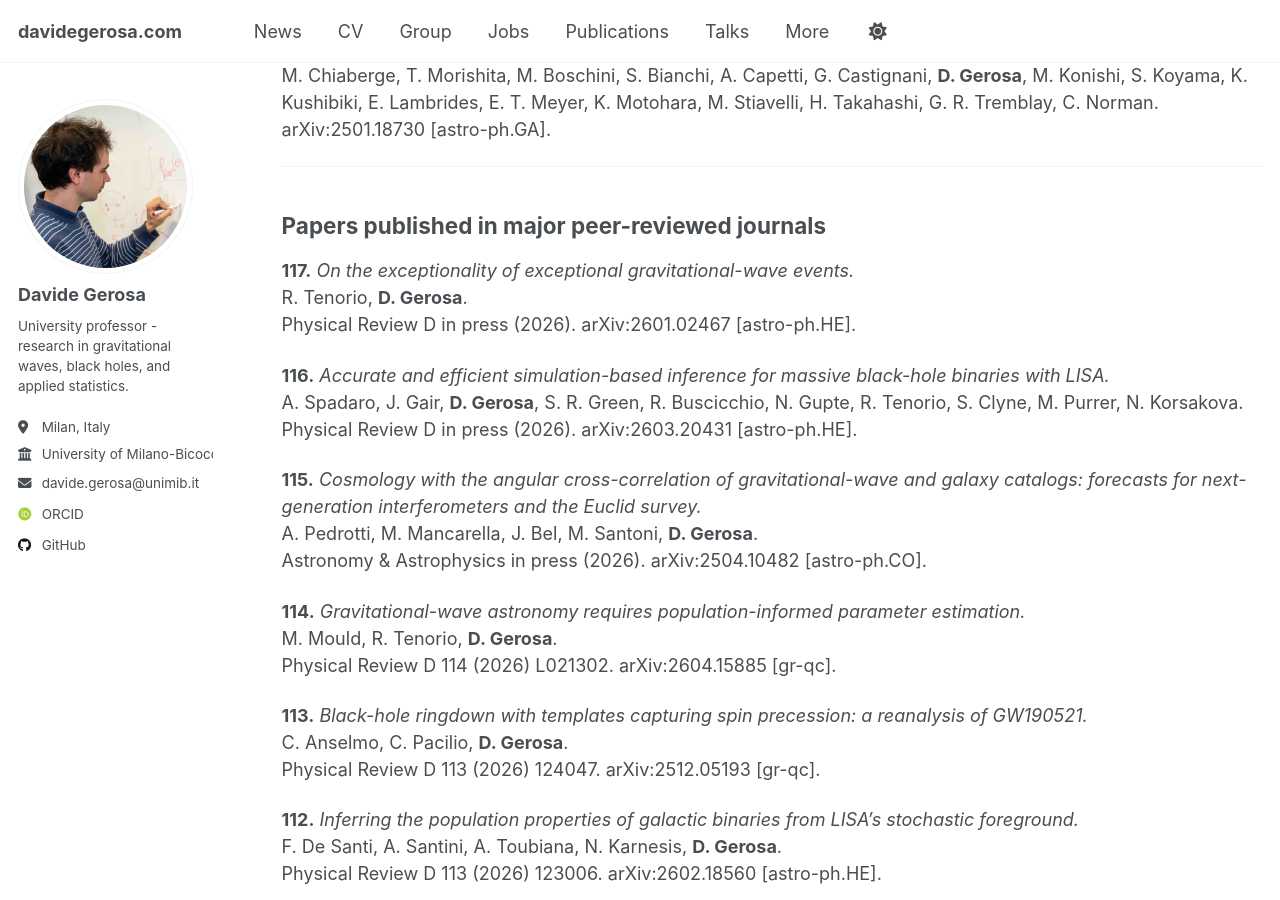
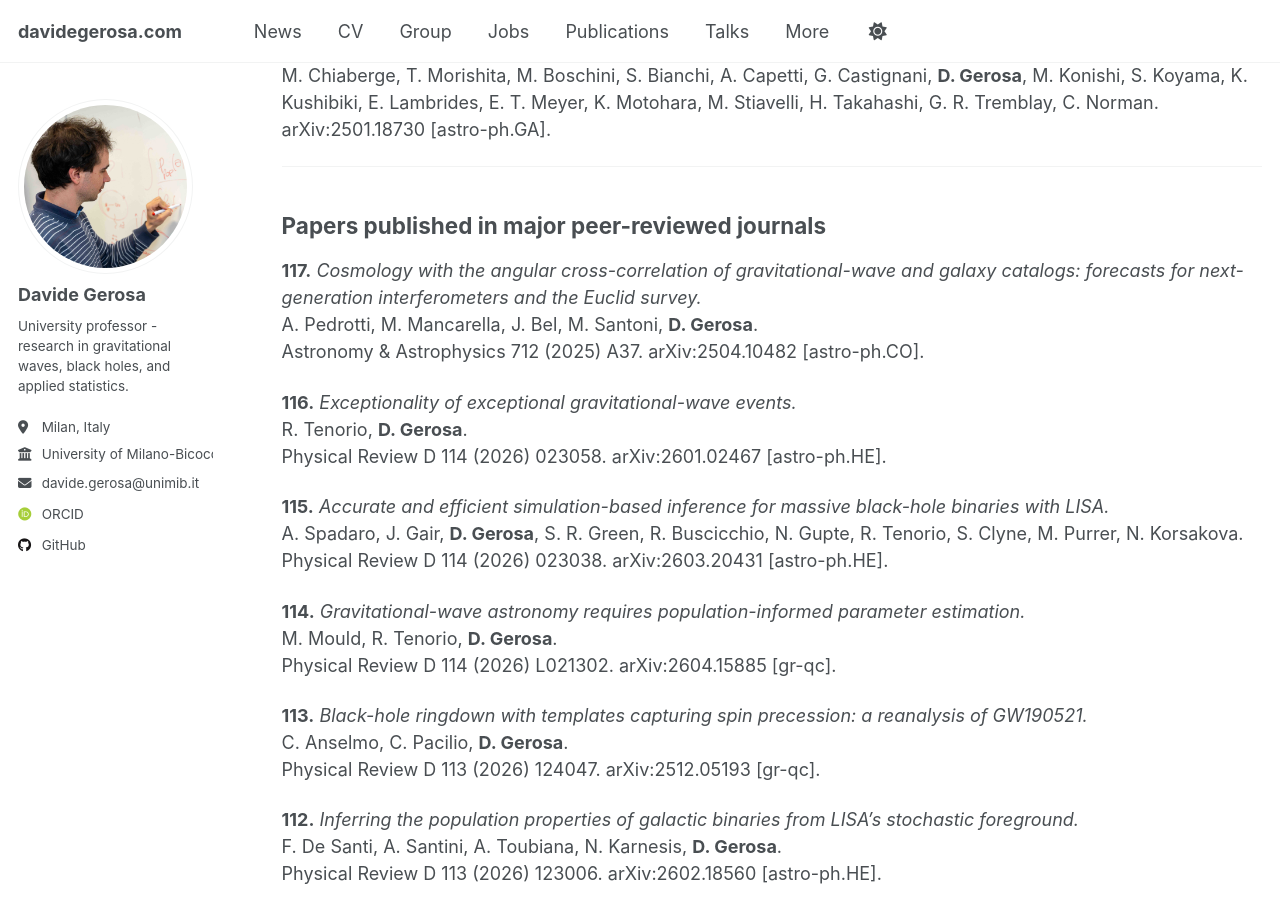
Before and after one commit to dgerosa/website, a Jekyll site: the page built from _pages/publications.md, in a window 1280 px wide and 900 px high, scrolled down 840 px. Built offline with Jekyll 4.4.1, drawn with Linux system fonts in a browser that asks for light colours; some web fonts are replaced; some of the changed text lies outside the part shown.

Commit message:
Website update from workflow

```diff
--- a/_pages/_publications.md
+++ b/_pages/_publications.md
@@ -34,19 +34,19 @@ M. Chiaberge, T. Morishita, M. Boschini, S. Bianchi, A. Capetti, G. Castignani,
 ## Papers published in major peer-reviewed journals
 
 **117.**
-*On the exceptionality of exceptional gravitational-wave events.*\
-R. Tenorio, **D. Gerosa**.\
-Physical Review D in press (2026). <a href="https://arxiv.org/abs/2601.02467" style="color: inherit; text-decoration: none;">arXiv:2601.02467 [astro-ph.HE]</a>.
+*Cosmology with the angular cross-correlation of gravitational-wave and galaxy catalogs: forecasts for next-generation interferometers and the Euclid survey.*\
+A. Pedrotti, M. Mancarella, J. Bel, M. Santoni, **D. Gerosa**.\
+Astronomy & Astrophysics 712 (2025) A37. <a href="https://arxiv.org/abs/2504.10482" style="color: inherit; text-decoration: none;">arXiv:2504.10482 [astro-ph.CO]</a>.
 
 **116.**
+*Exceptionality of exceptional gravitational-wave events.*\
+R. Tenorio, **D. Gerosa**.\
+<a href="https://journals.aps.org/prd/abstract/10.1103/ptvx-bkfb" style="color: inherit; text-decoration: none;">Physical Review D 114 (2026) 023058</a>. <a href="https://arxiv.org/abs/2601.02467" style="color: inherit; text-decoration: none;">arXiv:2601.02467 [astro-ph.HE]</a>.
+
+**115.**
 *Accurate and efficient simulation-based inference for massive black-hole binaries with LISA.*\
 A. Spadaro, J. Gair, **D. Gerosa**, S. R. Green, R. Buscicchio, N. Gupte, R. Tenorio, S. Clyne, M. Purrer, N. Korsakova.\
-Physical Review D in press (2026). <a href="https://arxiv.org/abs/2603.20431" style="color: inherit; text-decoration: none;">arXiv:2603.20431 [astro-ph.HE]</a>.
-
-**115.**
-*Cosmology with the angular cross-correlation of gravitational-wave and galaxy catalogs: forecasts for next-generation interferometers and the Euclid survey.*\
-A. Pedrotti, M. Mancarella, J. Bel, M. Santoni, **D. Gerosa**.\
-Astronomy & Astrophysics in press (2026). <a href="https://arxiv.org/abs/2504.10482" style="color: inherit; text-decoration: none;">arXiv:2504.10482 [astro-ph.CO]</a>.
+<a href="https://journals.aps.org/prd/abstract/10.1103/mmyl-wdgq" style="color: inherit; text-decoration: none;">Physical Review D 114 (2026) 023038</a>. <a href="https://arxiv.org/abs/2603.20431" style="color: inherit; text-decoration: none;">arXiv:2603.20431 [astro-ph.HE]</a>.
 
 **114.**
 *Gravitational-wave astronomy requires population-informed parameter estimation.*\
```
Also changed, not shown: other parts of _pages/_publications.md (+1 -1 lines), _pages/_citations.md (+5 -5 lines), _pages/_group.md (+1 -1 lines), _pages/_talks.md (+1 -1 lines).
